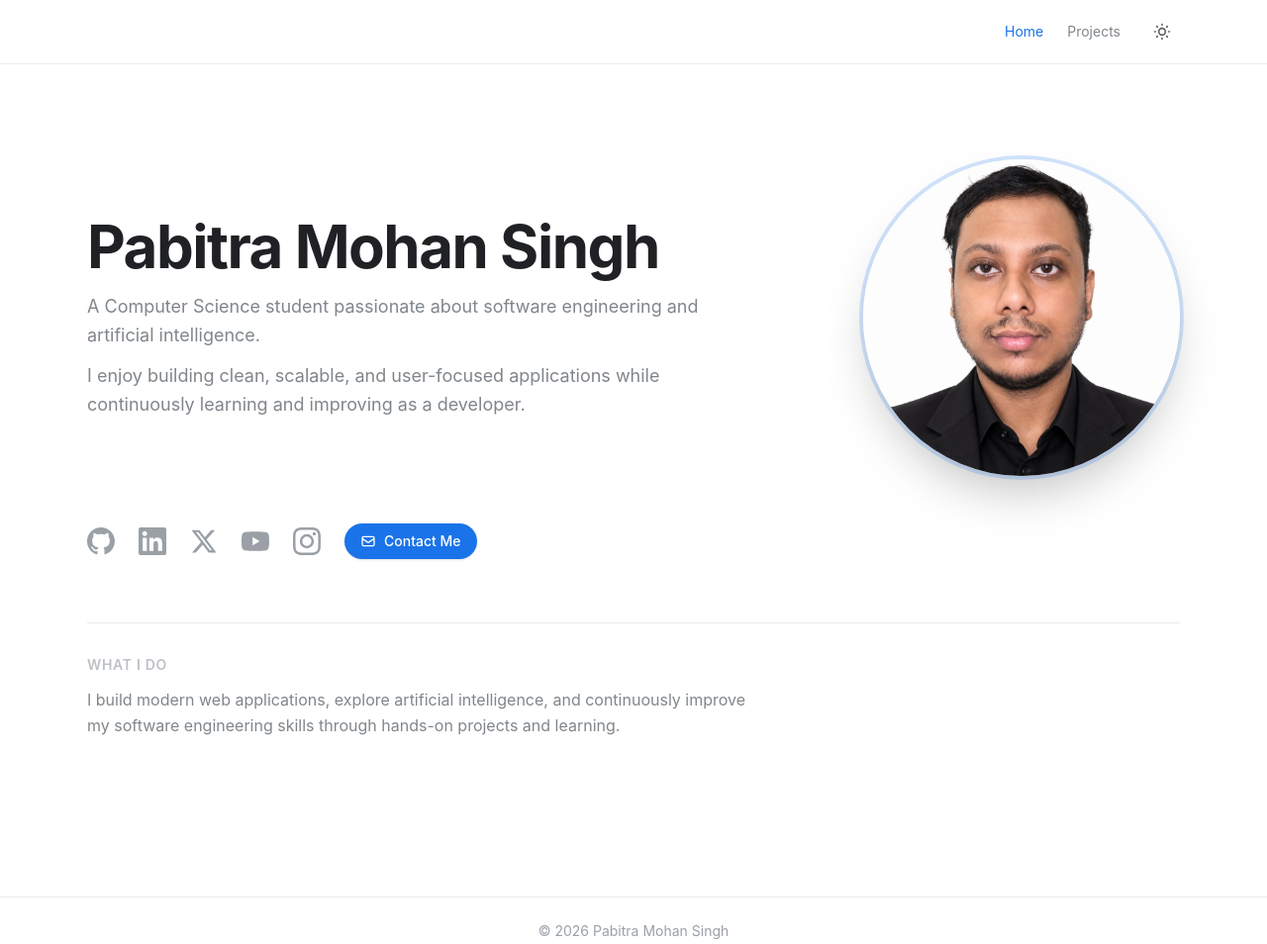
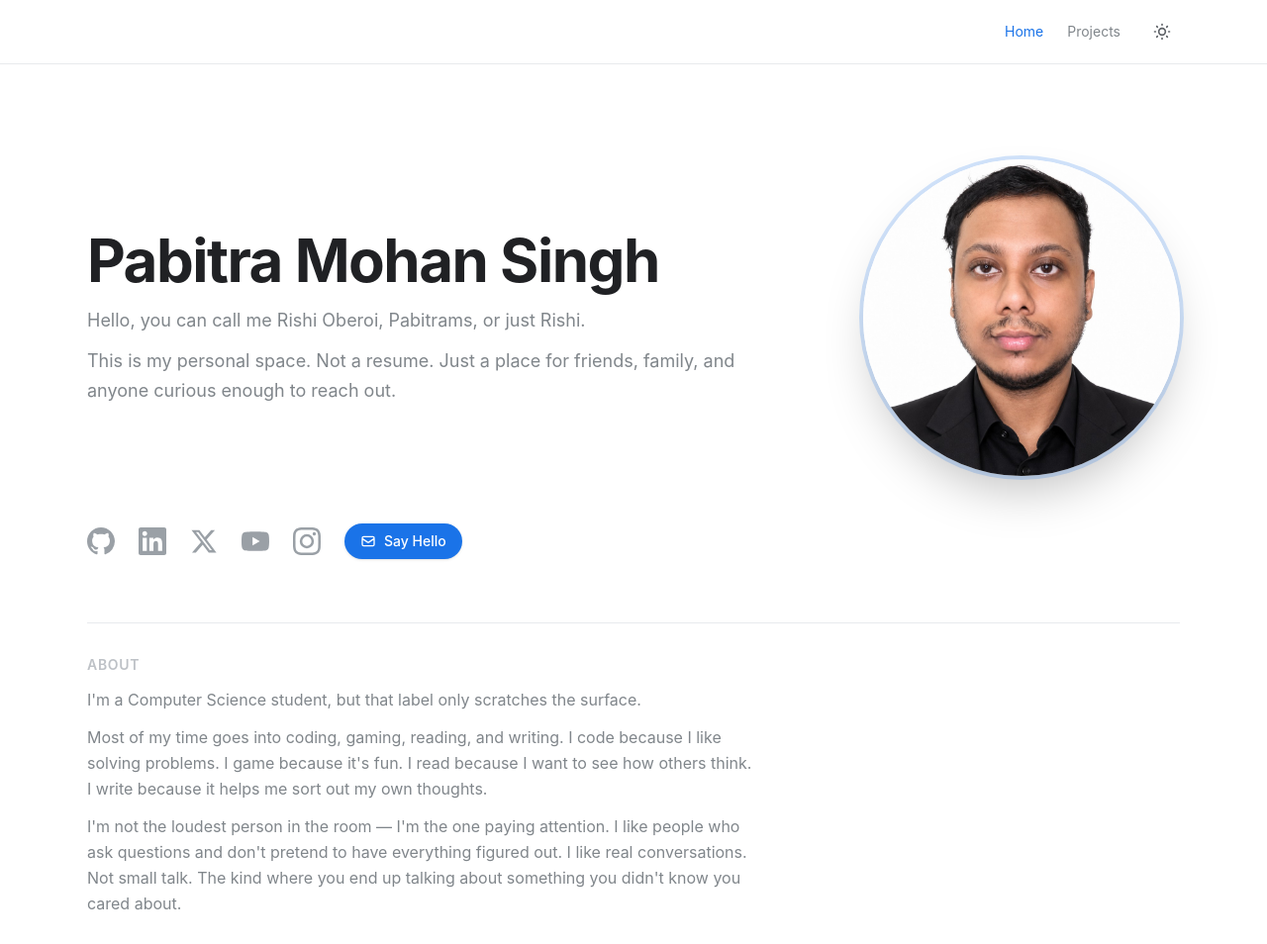
Before and after one commit to thepabitrams/itspabitramohansingh, an Astro site: page /home in a window 1280 px wide. Shown: the top 954 px of the page at 99% size. Built offline with nearby package versions, Linux system fonts and the light colour scheme; Astro itself is replaced by a stand-in of ours.

Commit message:
fix homelayout: updated Bio, About

```diff
--- /dev/null
+++ b/src/components/home/About.astro
@@ -0,0 +1,16 @@
+<div class="w-full animate-on-load animate-slide-bottom delay-3">
+  <div class="pt-8 border-t border-neutral-200 dark:border-neutral-800 space-y-3">
+    <h2 class="text-sm font-semibold uppercase tracking-wider text-neutral-400 dark:text-neutral-500">
+      About
+    </h2>
+    <p class="text-base text-neutral-600 dark:text-neutral-300 max-w-2xl leading-relaxed">
+      I'm a Computer Science student, but that label only scratches the surface.
+    </p>
+    <p class="text-base text-neutral-600 dark:text-neutral-300 max-w-2xl leading-relaxed">
+      Most of my time goes into coding, gaming, reading, and writing. I code because I like solving problems. I game because it's fun. I read because I want to see how others think. I write because it helps me sort out my own thoughts.
+    </p>
+    <p class="text-base text-neutral-600 dark:text-neutral-300 max-w-2xl leading-relaxed">
+      I'm not the loudest person in the room — I'm the one paying attention. I like people who ask questions and don't pretend to have everything figured out. I like real conversations. Not small talk. The kind where you end up talking about something you didn't know you cared about.
+    </p>
+  </div>
+</div>
--- a/src/components/home/Bio.astro
+++ b/src/components/home/Bio.astro
@@ -4,10 +4,10 @@
   </h1>
   <div class="space-y-3 max-w-2xl">
     <p class="text-base md:text-lg text-neutral-600 dark:text-neutral-300 leading-relaxed">
-      A Computer Science student passionate about software engineering and artificial intelligence.
+      Hello, you can call me Rishi Oberoi, Pabitrams, or just Rishi.
     </p>
     <p class="text-base md:text-lg text-neutral-600 dark:text-neutral-300 leading-relaxed">
-      I enjoy building clean, scalable, and user-focused applications while continuously learning and improving as a developer.
+      This is my personal space. Not a resume. Just a place for friends, family, and anyone curious enough to reach out.
     </p>
   </div>
 </div>
--- a/src/components/home/Socials.astro
+++ b/src/components/home/Socials.astro
@@ -50,6 +50,6 @@ const socialLinks = [
     <svg class="w-4 h-4" fill="none" stroke="currentColor" viewBox="0 0 24 24">
       <path stroke-linecap="round" stroke-linejoin="round" stroke-width="2" d="M3 8l7.89 5.26a2 2 0 002.22 0L21 8M5 19h14a2 2 0 002-2V7a2 2 0 00-2-2H5a2 2 0 00-2 2v10a2 2 0 002 2z" />
     </svg>
-    Contact Me
+    Say Hello
   </a>
 </div>
--- a/src/components/home/WhatIDo.astro
+++ /dev/null
@@ -1,10 +0,0 @@
-<div class="w-full animate-on-load animate-slide-bottom delay-3">
-  <div class="pt-8 border-t border-neutral-200 dark:border-neutral-800">
-    <h2 class="text-sm font-semibold uppercase tracking-wider text-neutral-400 dark:text-neutral-500 mb-3">
-      What I Do
-    </h2>
-    <p class="text-base text-neutral-600 dark:text-neutral-300 max-w-2xl leading-relaxed">
-      I build modern web applications, explore artificial intelligence, and continuously improve my software engineering skills through hands-on projects and learning.
-    </p>
-  </div>
-</div>
--- a/src/pages/home.astro
+++ b/src/pages/home.astro
@@ -2,7 +2,7 @@
 import BaseLayout from '../layouts/BaseLayout.astro';
 import Bio from '../components/home/Bio.astro';
 import Profile from '../components/home/Profile.astro';
-import WhatIDo from '../components/home/WhatIDo.astro';
+import About from '../components/home/About.astro';
 import Socials from '../components/home/Socials.astro';
 ---
 
@@ -18,7 +18,7 @@ import Socials from '../components/home/Socials.astro';
     </div>
 
     <div class="mt-16">
-      <WhatIDo />
+      <About />
     </div>
   </section>
 </BaseLayout>
```
